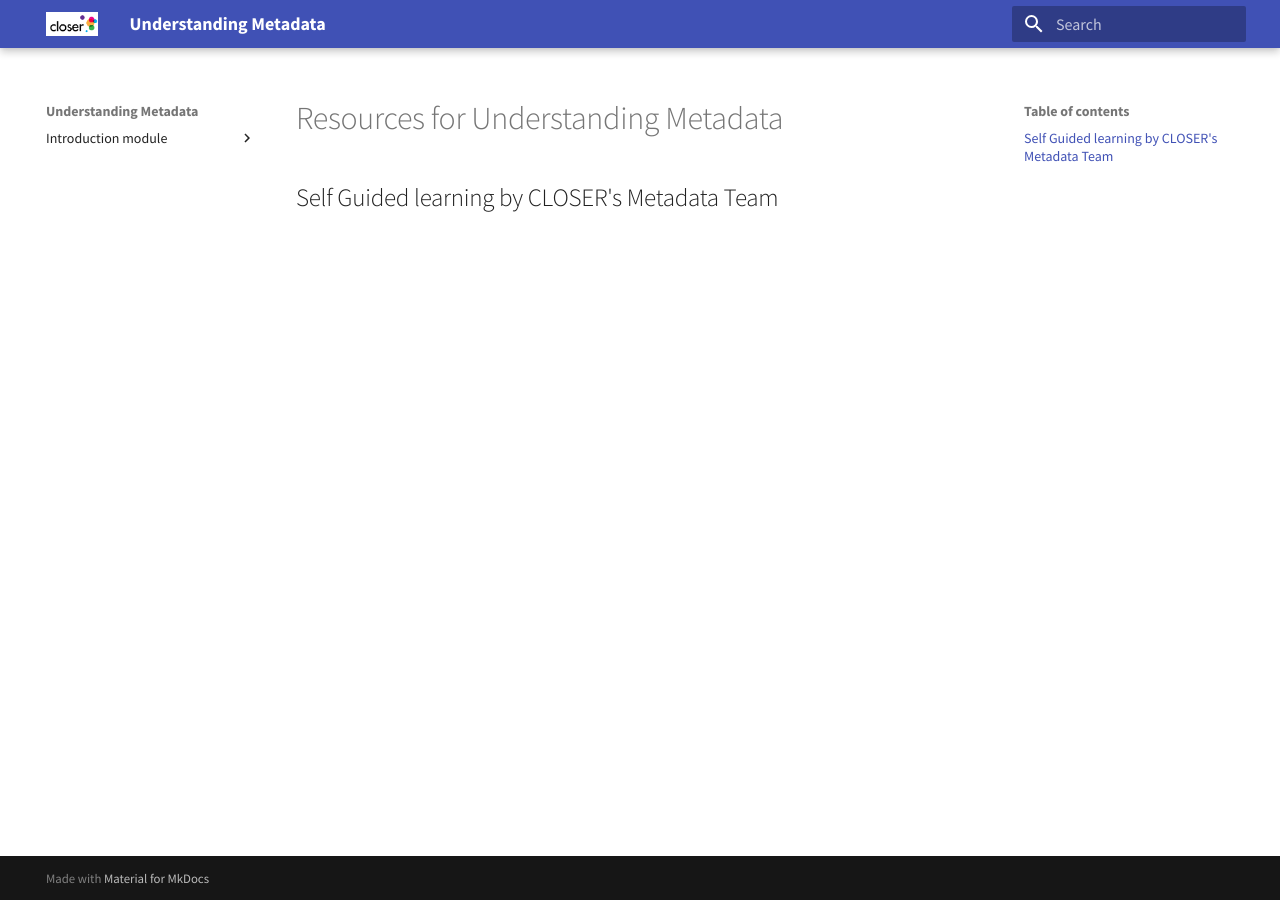
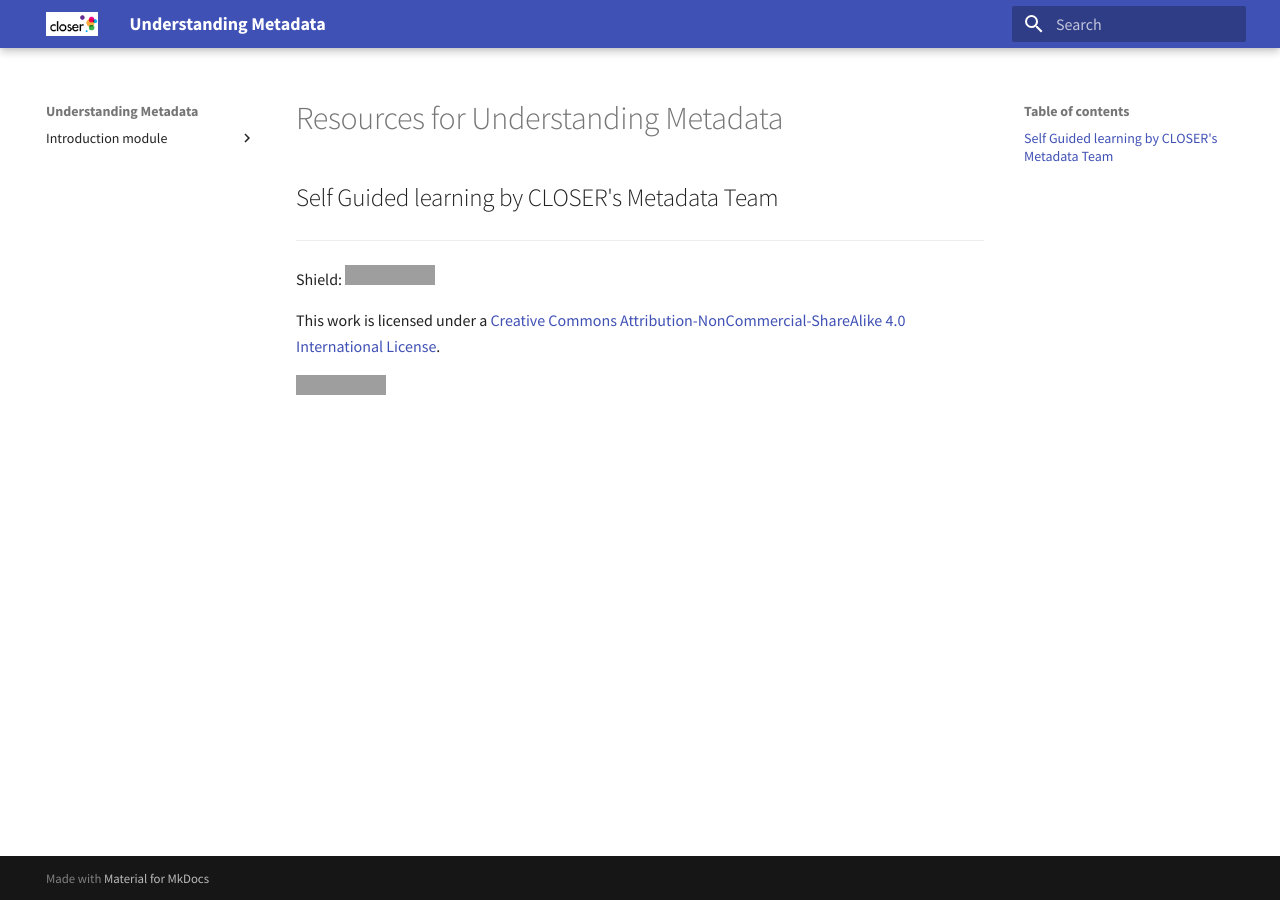
Before and after one commit to spuddybike/understanding-metadata, an MkDocs documentation site: the page built from docs/index.md, in a window 1280 px wide. Built offline with MkDocs 1.6.1 and Material for MkDocs 9.7.7, drawn with Linux system fonts in a browser that asks for light colours; grey boxes are pictures that could not be loaded.

Commit message:
Update index.md

```diff
--- a/docs/index.md
+++ b/docs/index.md
@@ -1,3 +1,21 @@
 # Resources for Understanding Metadata
 
 ## Self Guided learning by CLOSER's Metadata Team
+
+
+
+
+
+
+
+---
+Shield: [![CC BY-NC-SA 4.0][cc-by-nc-sa-shield]][cc-by-nc-sa]
+
+This work is licensed under a
+[Creative Commons Attribution-NonCommercial-ShareAlike 4.0 International License][cc-by-nc-sa].
+
+[![CC BY-NC-SA 4.0][cc-by-nc-sa-image]][cc-by-nc-sa]
+
+[cc-by-nc-sa]: http://creativecommons.org/licenses/by-nc-sa/4.0/
+[cc-by-nc-sa-image]: https://licensebuttons.net/l/by-nc-sa/4.0/88x31.png
+[cc-by-nc-sa-shield]: https://img.shields.io/badge/License-CC%20BY--NC--SA%204.0-lightgrey.svg
```
